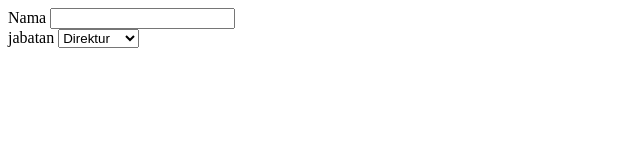
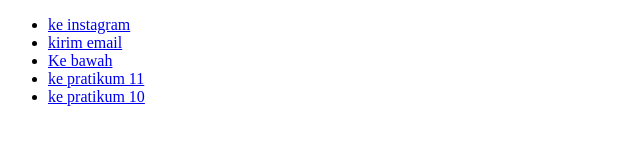
Before and after one commit to Adjy24/adjy24.github.io, a plain HTML site: page index.html in a window 1280 px wide. Shown: the whole page, without its empty margins (0-640 px from the left). Drawn offline with Linux system fonts and the light colour scheme.

```diff
--- a/index.html
+++ b/index.html
@@ -1,17 +1,15 @@
 <!DOCTYPE HTML>
 <html>
     <head>
-        <title>Form</title>
+        <title>Link</title>
     </head>
     <body>
-        <form method="post" action="proses.php">
-            <label for="nama">Nama</label> <input type="text" id="nama"> <br>
-            <label for="jabatan">jabatan</label>
-            <select id="jabatan">
-                <option value="direktur"> Direktur </option>
-                <option value="manajer"> manajer </option>
-                <option value="marketing"> marketing </option>
-                <option value="sekretaris"> sekretaris </option>
-                </select><br>
+        <ul>
+            <li> <a href="https://instagram.com/jyyyy.1?igshid=ZDdkNTZiNTM=" title="ke instagram" target="_blank">ke instagram</a> </li>
+            <li> <a href="mailto: adjyjulpis80@gmail.com"> kirim email </a> </li>
+            <li> <a href="#bawah"> Ke bawah </a> </li>
+            <li> <a href="PRATIKUM 11.html"> ke pratikum 11</a> </li>
+            <li> <a href="vsc pratikum 10.html"> ke pratikum 10</a></li>
+        </ul>
     </body>
 </html>
```
